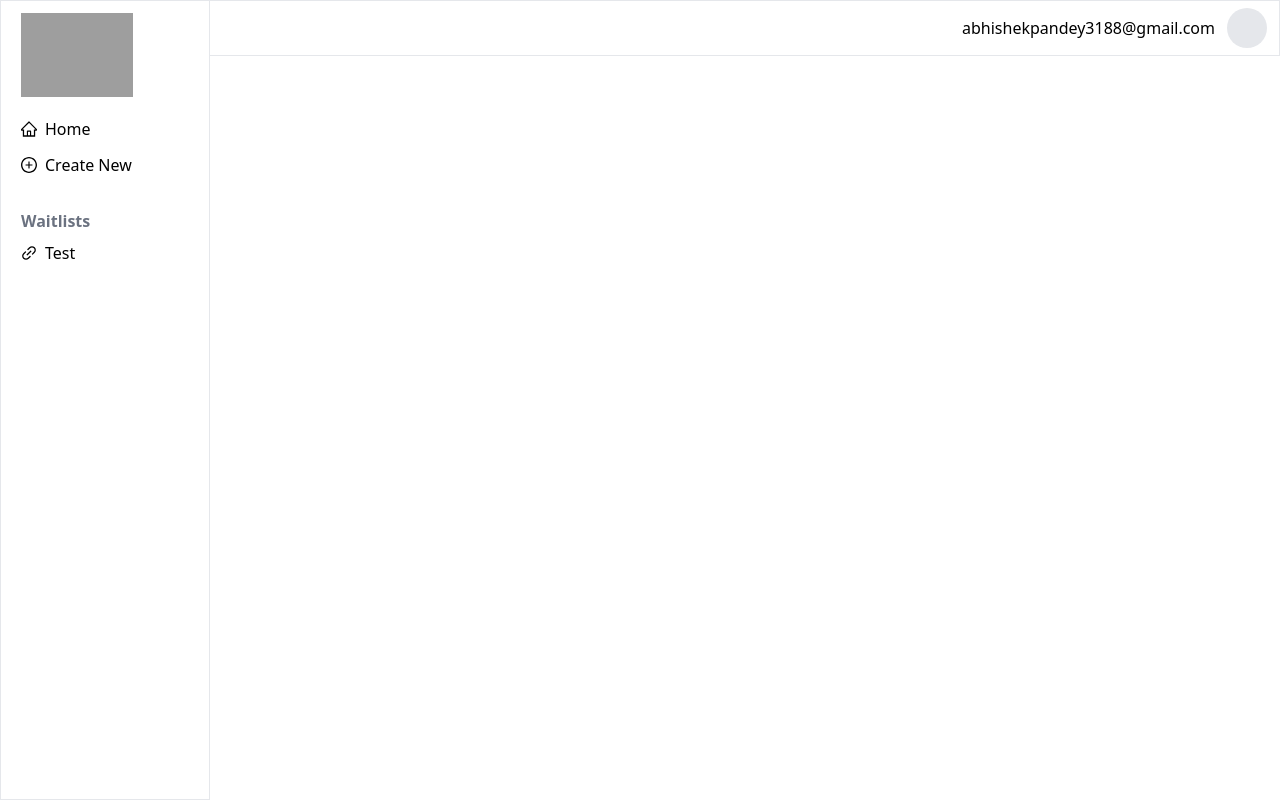
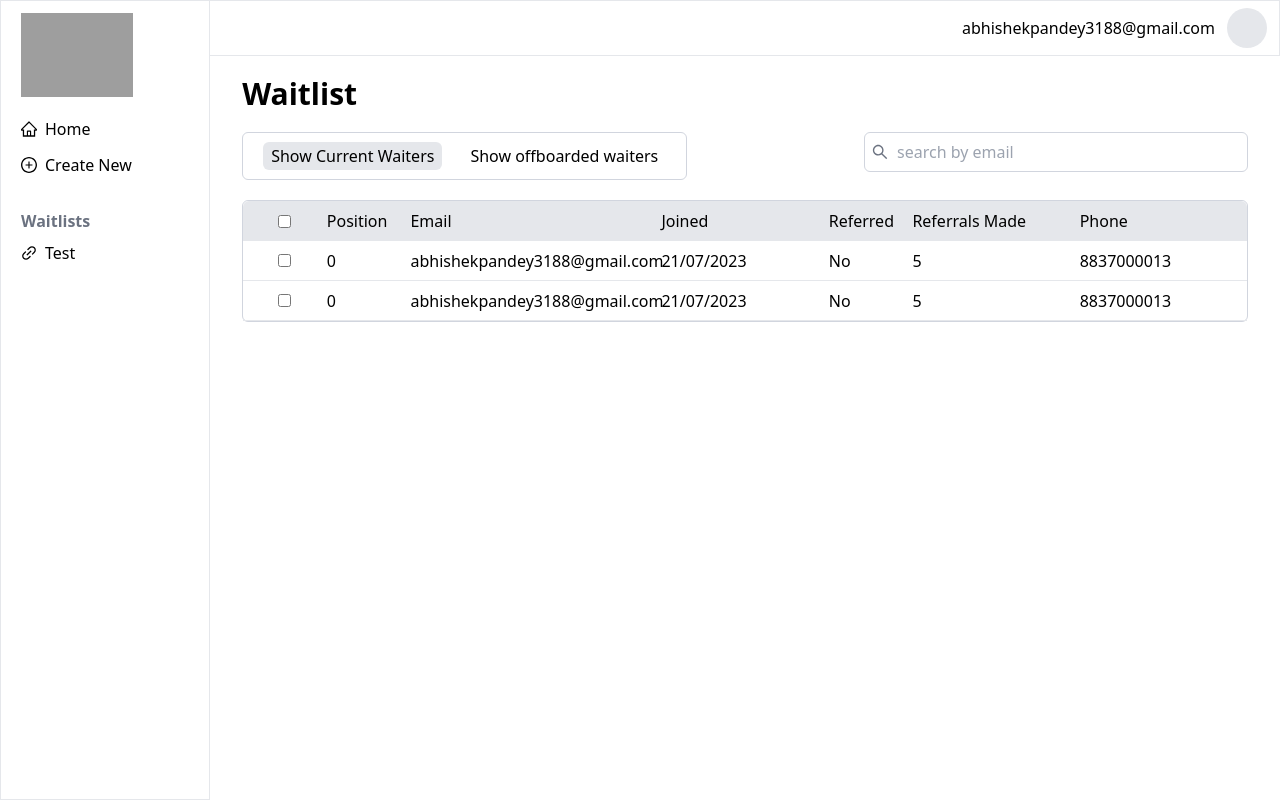
Before and after one commit to ABHISHEK-PANDEY2/waitlist, a React (Create React App) app: page /waitlist in a window 1280 px wide. Built offline with nearby package versions, Linux system fonts and the light colour scheme; grey boxes are pictures that could not be loaded.

Commit message:
waitlist added

```diff
--- a/src/App.js
+++ b/src/App.js
@@ -4,6 +4,7 @@ import Navbar from "./components/navbar";
 import TopNav from "./components/topNav";
 import Create from "./pages/Create";
 import { Routes, BrowserRouter as Router, Route } from "react-router-dom";
+import Waitlist from "./pages/Waitlist";
 
 function App() {
   return (
@@ -16,6 +17,7 @@ function App() {
             <Routes>
               <Route path="/" element={<Home />} />
               <Route path="/create" element={<Create />} />
+              <Route path="/waitlist" element={<Waitlist />} />
             </Routes>
           </div>
         </div>
--- /dev/null
+++ b/src/components/list.js
@@ -0,0 +1,69 @@
+import { SearchOutlined } from "@ant-design/icons";
+
+const List = () => {
+  return (
+    <>
+      <div>
+        <h2 className="font-bold text-3xl">Waitlist</h2>
+        <div className="flex h-12 justify-between mt-5">
+          <div className="border border-GrayDark rounded-md flex items-center px-5 gap-5">
+            <span className="bg-Gray rounded-md h-3/5 flex items-center px-2">
+              Show Current Waiters
+            </span>
+            <span className=" flex items-center px-2">
+              Show offboarded waiters
+            </span>
+          </div>
+          <div className="w-96 h-10 relative">
+            <input
+              className="w-full h-full border border-GrayDark rounded-md px-8 outline-none"
+              placeholder="search by email"
+              type="text"
+            />
+            <SearchOutlined className="absolute font-md top-1/2 left-2 translate-y-[-50%] text-GrayText" />
+          </div>
+        </div>
+        {/* List */}
+        <div className="rounded-md border border-GrayDark mt-5 ">
+          <div className="bg-Gray h-10 rounded-t-md items-center grid grid-cols-12">
+            <div className="col-span-1 flex justify-center">
+              <input type="checkbox" />
+            </div>
+            <div className="col-span-1">Position</div>
+            <div className="col-span-3">Email</div>
+            <div className="col-span-2">Joined</div>
+            <div className="col-span-1">Referred</div>
+            <div className="col-span-2">Referrals Made</div>
+            <div className="col-span-2">Phone</div>
+          </div>
+          {/* col 1 */}
+          <div className="h-10 items-center  border-0 border-b border-Gray grid grid-cols-12">
+            <div className="col-span-1 flex justify-center">
+              <input type="checkbox" />
+            </div>
+            <div className="col-span-1">0</div>
+            <div className="col-span-3">abhishekpandey3188@gmail.com</div>
+            <div className="col-span-2">21/07/2023</div>
+            <div className="col-span-1">No</div>
+            <div className="col-span-2">5</div>
+            <div className="col-span-2">8837000013</div>
+          </div>
+          {/* col 2 */}
+          <div className="h-10 items-center border-0 border-b border-Gray grid grid-cols-12">
+            <div className="col-span-1 flex justify-center">
+              <input type="checkbox" />
+            </div>
+            <div className="col-span-1">0</div>
+            <div className="col-span-3">abhishekpandey3188@gmail.com</div>
+            <div className="col-span-2">21/07/2023</div>
+            <div className="col-span-1">No</div>
+            <div className="col-span-2">5</div>
+            <div className="col-span-2">8837000013</div>
+          </div>
+        </div>
+      </div>
+    </>
+  );
+};
+
+export default List;
--- a/src/components/navbar.js
+++ b/src/components/navbar.js
@@ -30,9 +30,11 @@ const Navbar = () => {
             Waitlists
           </h5>
           <ul className="flex flex-col mt-2 gap-3">
-            <li className="flex items-center gap-2">
-              <LinkOutlined className="my-auto" />
-              Test
+            <li>
+              <Link to="/waitlist" className="flex items-center gap-2">
+                <LinkOutlined className="my-auto" />
+                Test
+              </Link>
             </li>
           </ul>
         </div>
--- /dev/null
+++ b/src/pages/Waitlist/index.js
@@ -0,0 +1,11 @@
+import List from "../../components/list";
+
+const Waitlist = () => {
+  return (
+    <>
+      <List />
+    </>
+  );
+};
+
+export default Waitlist;
```
Also changed, not shown: src/config/firebase.config.js (added).
